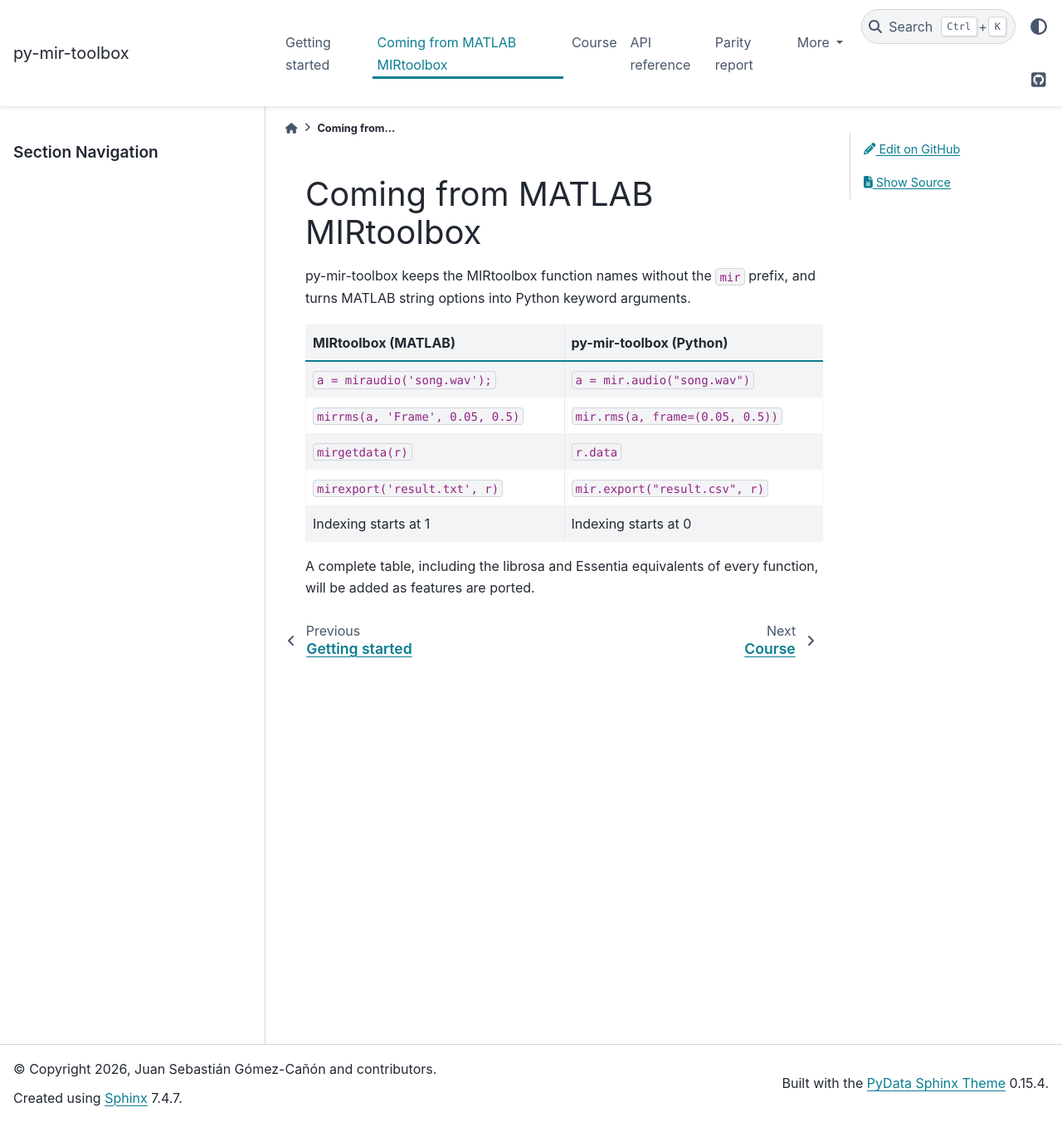
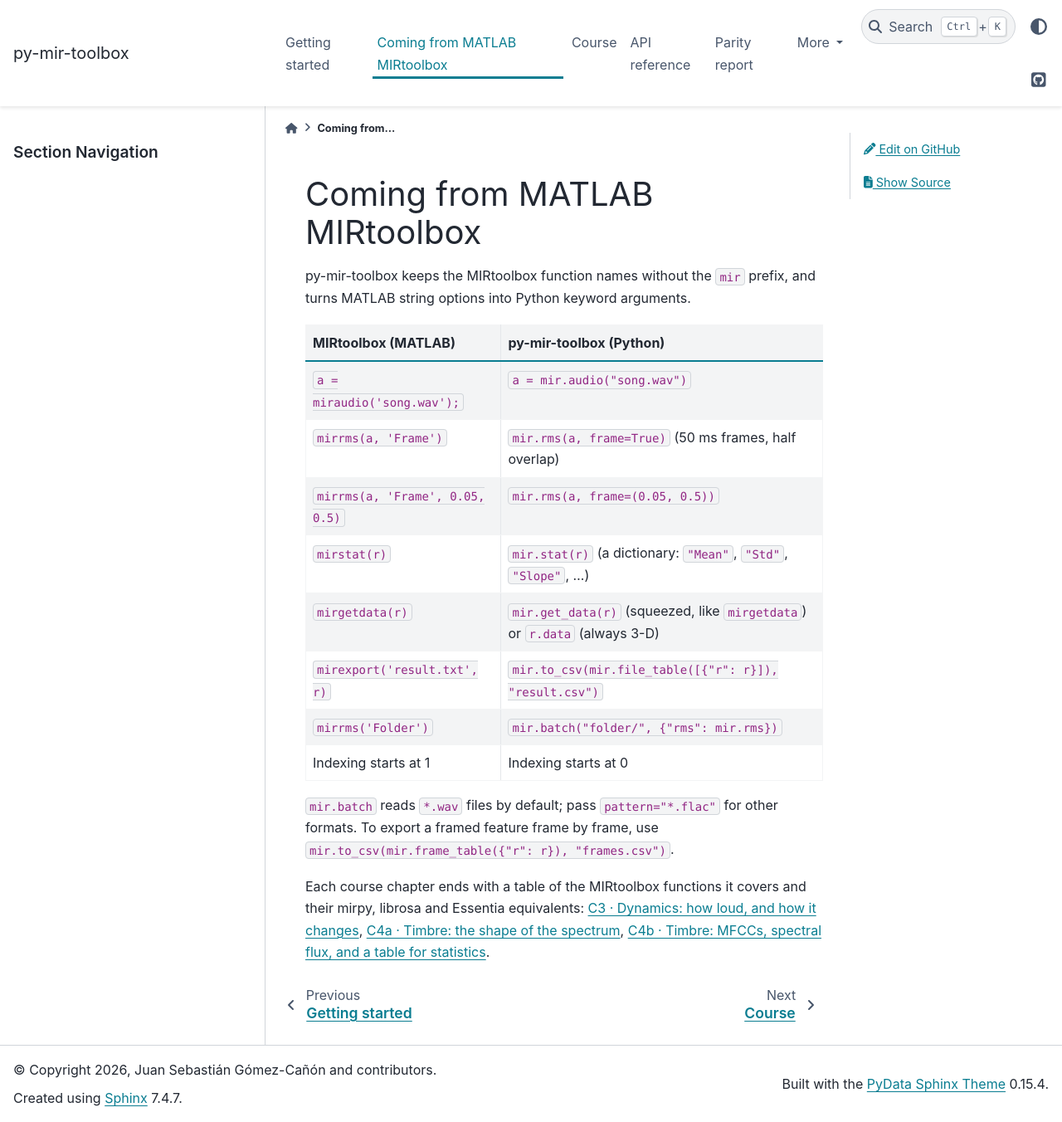
Before and after one commit to juansgomez87/py-mir-toolbox, a Sphinx documentation site: the page built from docs/coming_from_matlab.md, in a window 1280 px wide and 1352 px high. Shown: the whole window at 83% size. Built offline with Sphinx 7.4.7 and the PyData theme 0.15.4, drawn with Linux system fonts in a browser that asks for light colours; the version number could not be read and is left out.

Commit message:
docs: map MIRtoolbox calls to functions that exist

```diff
--- a/docs/coming_from_matlab.md
+++ b/docs/coming_from_matlab.md
@@ -5,9 +5,14 @@ py-mir-toolbox keeps the MIRtoolbox function names without the `mir` prefix, and
 | MIRtoolbox (MATLAB) | py-mir-toolbox (Python) |
 |---|---|
 | `a = miraudio('song.wav');` | `a = mir.audio("song.wav")` |
+| `mirrms(a, 'Frame')` | `mir.rms(a, frame=True)` (50 ms frames, half overlap) |
 | `mirrms(a, 'Frame', 0.05, 0.5)` | `mir.rms(a, frame=(0.05, 0.5))` |
-| `mirgetdata(r)` | `r.data` |
-| `mirexport('result.txt', r)` | `mir.export("result.csv", r)` |
+| `mirstat(r)` | `mir.stat(r)` (a dictionary: `"Mean"`, `"Std"`, `"Slope"`, ...) |
+| `mirgetdata(r)` | `mir.get_data(r)` (squeezed, like `mirgetdata`) or `r.data` (always 3-D) |
+| `mirexport('result.txt', r)` | `mir.to_csv(mir.file_table([{"r": r}]), "result.csv")` |
+| `mirrms('Folder')` | `mir.batch("folder/", {"rms": mir.rms})` |
 | Indexing starts at 1 | Indexing starts at 0 |
 
-A complete table, including the librosa and Essentia equivalents of every function, will be added as features are ported.
+`mir.batch` reads `*.wav` files by default; pass `pattern="*.flac"` for other formats. To export a framed feature frame by frame, use `mir.to_csv(mir.frame_table({"r": r}), "frames.csv")`.
+
+Each course chapter ends with a table of the MIRtoolbox functions it covers and their mirpy, librosa and Essentia equivalents: {doc}`chapters/C3_dynamics`, {doc}`chapters/C4a_spectral_shape`, {doc}`chapters/C4b_mfcc_flux_statistics`.
```
